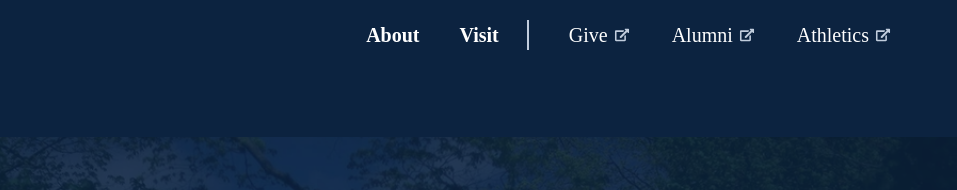
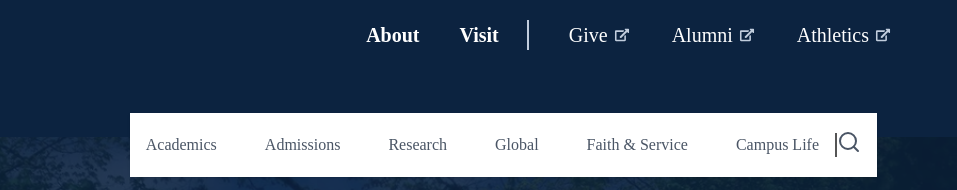
Before and after one commit to pimanzi/Gym_cloning_gate, a website: page index.html in a window 1280 px wide. Shown: the top 190 px of the page, 323-1280 px from the left. Drawn offline with Linux system fonts and the light colour scheme; files whose address does not match are found by name.

Commit message:
absolute nav

```diff
--- a/index.html
+++ b/index.html
@@ -7,8 +7,47 @@
   </head>
   <body class="max-w-screen overflow-x-hidden">
     <header
-      class="3xl:flex 3xl:justify-between 3xl:bg-[#0c2340] 3xl:pr-[5vw] 3xl:pt-3"
+      class="3xl:flex 3xl:justify-between 3xl:bg-[#0c2340] 3xl:pr-[5vw] 3xl:pt-3 relative"
     >
+      <!-- absolute nav -->
+      <div class="bg-white shadow-sm absolute bottom-[-40px] z-50 right-20">
+        <div class="max-w-7xl mx-auto px-4">
+          <div class="flex items-center justify-between h-16">
+            <div class="flex items-center space-x-12">
+              <a href="#" class="text-gray-600">Academics</a>
+              <a href="#" class="text-gray-600">Admissions</a>
+              <a href="#" class="text-gray-600">Research</a>
+              <a href="#" class="text-gray-600">Global</a>
+              <a href="#" class="text-gray-600">Faith & Service</a>
+              <a
+                href="#"
+                class="text-gray-600 border border-r-2 border-l-0 border-t-0 border-b-0 border-[#555] pr-4"
+                >Campus Life</a
+              >
+            </div>
+            <div>
+              <button type="button" class="text-gray-600 hover:text-gray-900">
+                <svg
+                  xmlns="http://www.w3.org/2000/svg"
+                  width="24"
+                  height="24"
+                  viewBox="0 0 24 24"
+                  fill="none"
+                  stroke="currentColor"
+                  stroke-width="2"
+                  stroke-linecap="round"
+                  stroke-linejoin="round"
+                  class="lucide lucide-search"
+                >
+                  <circle cx="11" cy="11" r="8" />
+                  <path d="m21 21-4.3-4.3" />
+                </svg>
+              </button>
+            </div>
+          </div>
+        </div>
+      </div>
+
       <div
         class="bg-[#0c2340] flex justify-center items-center pt-5 pb-7 3xl:block 3xl:px-[5vw]"
       >
```
Also changed, not shown: src/output.css.
